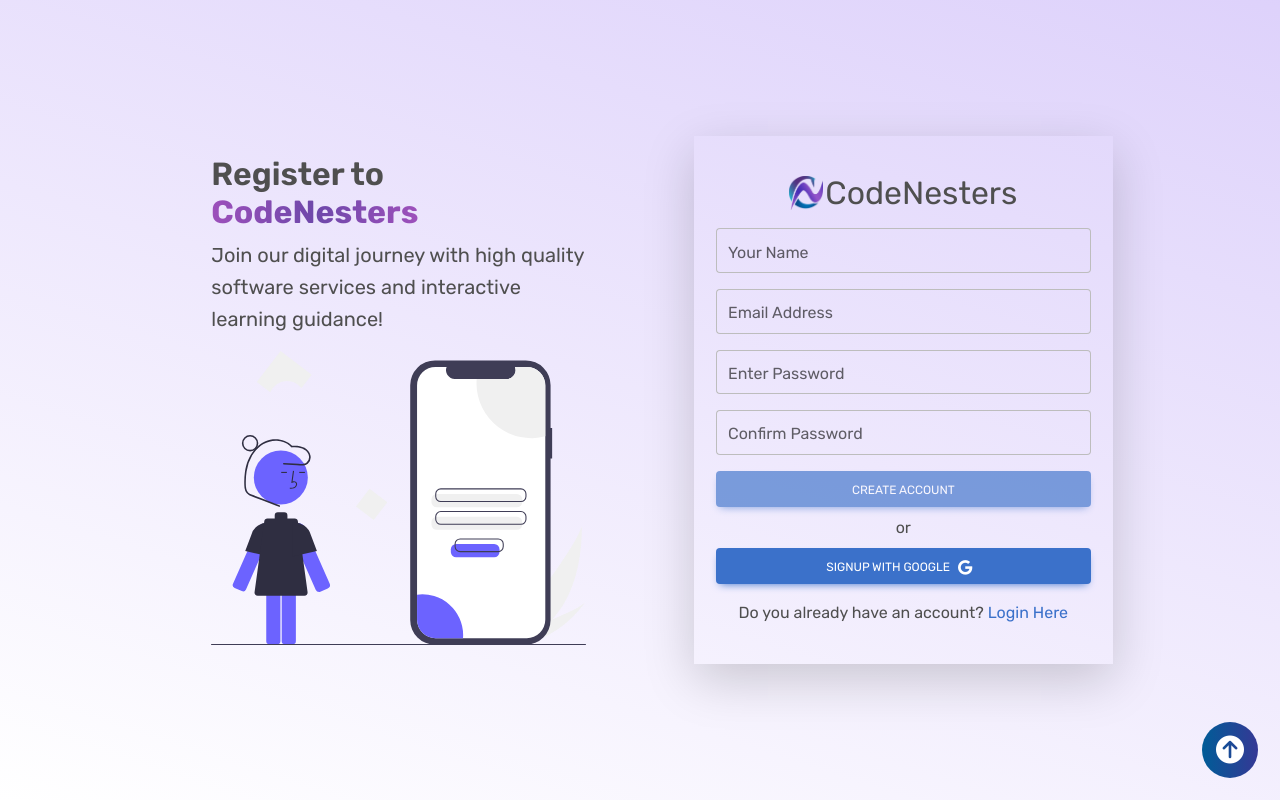
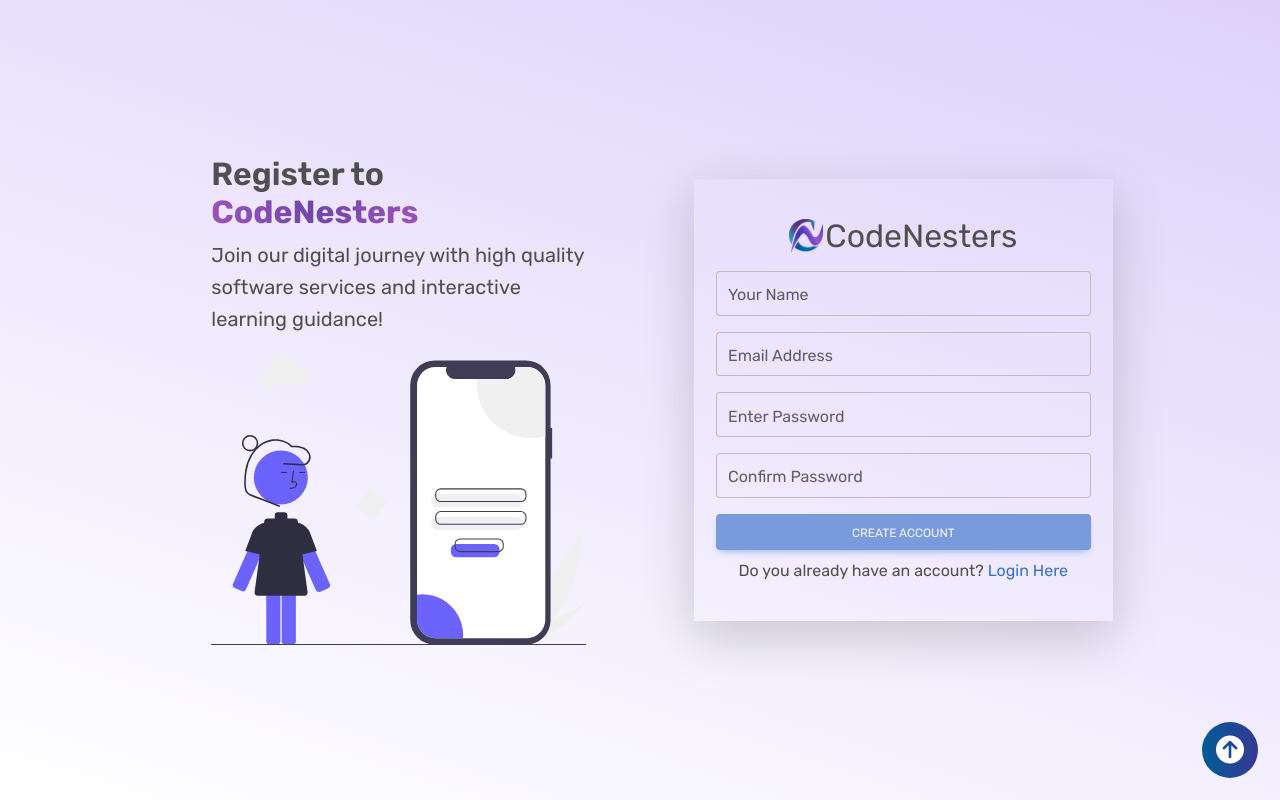
Before and after one commit to Yashcodes/CodeNesters-Frontend, a React (Create React App) app: page /register in a window 1280 px wide. Built offline with nearby package versions, Linux system fonts and the light colour scheme.

Commit message:
Removed googleLogin from main branch

```diff
--- a/src/pages/Auth/Login.jsx
+++ b/src/pages/Auth/Login.jsx
@@ -143,17 +143,6 @@ const Login = () => {
               </MDBBtn>
             </div>
 
-            <div className="divider-text text-center mb-2">or</div>
-
-            <div className="register-with-google mb-3">
-              <MDBBtn className="w-100 card-btn">
-                Sign in with Google
-                <span>
-                  <MDBIcon fab icon="google" className="mx-2" size="lg" />
-                </span>
-              </MDBBtn>
-            </div>
-
             <div className="login-option mb-3">
               <p className="text-center">
                 Don't have an account?
--- a/src/pages/Auth/Register.jsx
+++ b/src/pages/Auth/Register.jsx
@@ -182,17 +182,6 @@ const Register = () => {
               </MDBBtn>
             </div>
 
-            <div className="divider-text text-center mb-2">or</div>
-
-            <div className="register-with-google mb-3">
-              <MDBBtn className="w-100 card-btn" onClick={""}>
-                SignUp with Google
-                <span>
-                  <MDBIcon fab icon="google" className="mx-2" size="lg" />
-                </span>
-              </MDBBtn>
-            </div>
-
             <div className="login-option mb-3">
               <p className="text-center">
                 Do you already have an account?
```
